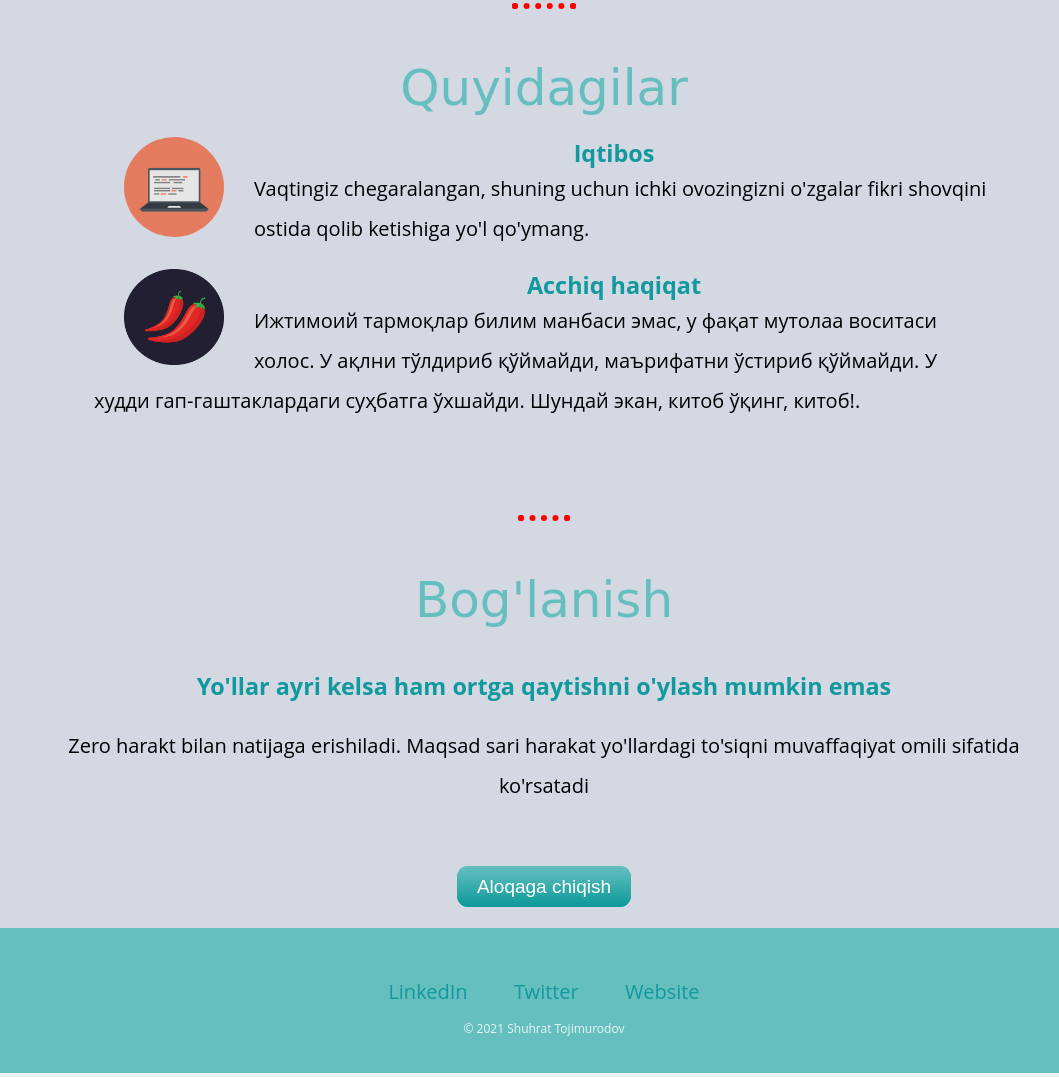
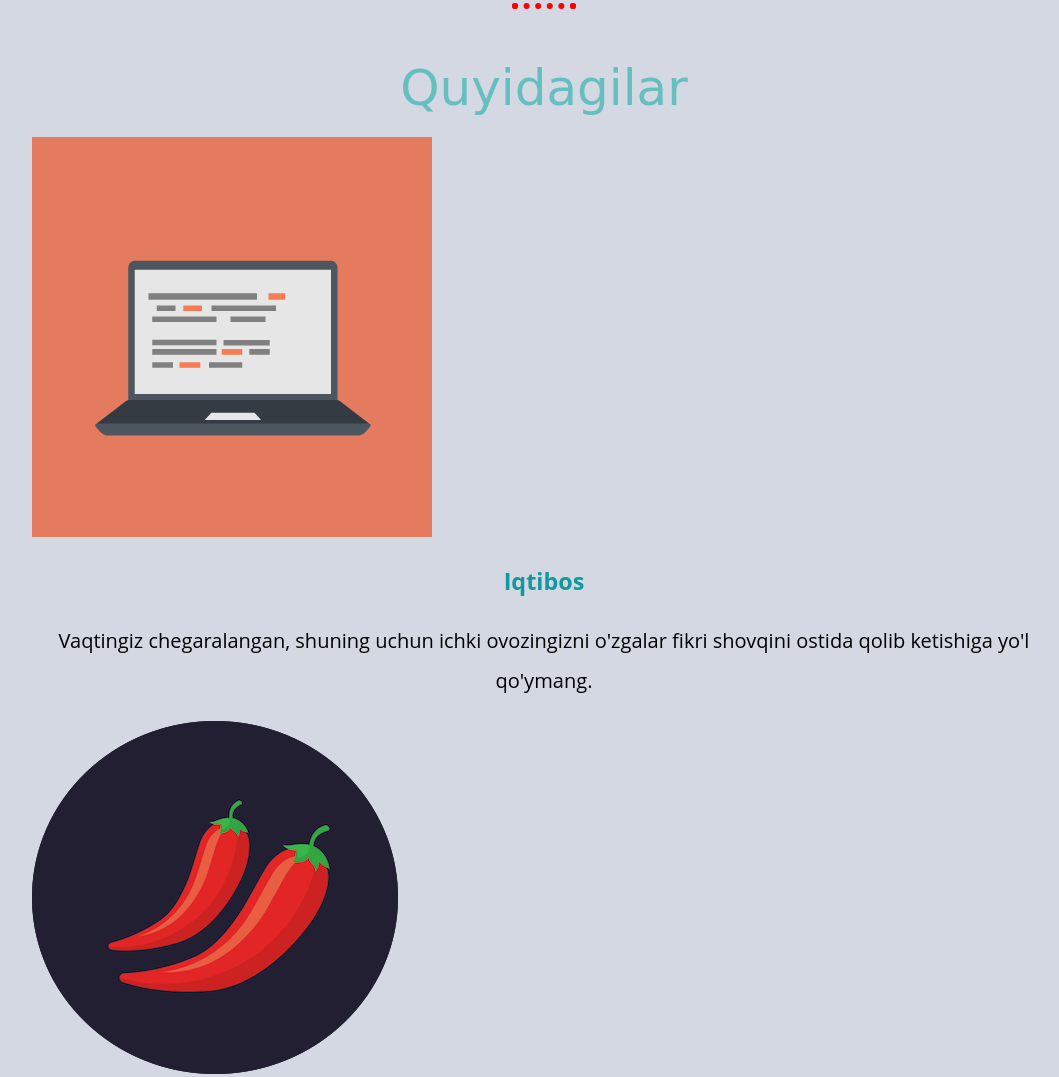
Before and after one commit to Shukhrat707/astro, a plain HTML site: page index 2.html in a window 1280 px wide. Shown: the part 1277-2354 px from the top of the page, without its empty margins (96-1155 px from the left). Drawn offline with Linux system fonts and the light colour scheme; files whose address does not match are found by name.

Commit message:
Update index 2.html

```diff
--- a/index 2.html
+++ b/index 2.html
@@ -34,15 +34,18 @@
       <p class="intro">Lochin shamolga teskari uchganda yuqorilaydi, shamol bo'ylab emas</p>
     </div>
     <hr>
-    <div class="skills">
+    <div class="skills row">
       <h2 class="mys"> Quyidagilar </h2>
-      <div class="container">
-        <img style="border-radius:50%;"src="computer.png" alt="">
+      <div class="col-lg-6">
+        <img class="img-roll style="border-radius:50%;" src="/Users/shukhrattojimurodov/Desktop/Web development/Css-My Site/CSS/images/computer.png" alt="">
         <h3>Iqtibos</h3>
         <p>Vaqtingiz chegaralangan, shuning uchun ichki ovozingizni o'zgalar fikri shovqini ostida qolib ketishiga yo'l qo'ymang.</p>
-      <img src="chillies.png" alt="">
-          <h3>Acchiq haqiqat</h3>
-          <p>Ижтимоий тармоқлар билим манбаси эмас, у фақат мутолаа воситаси холос. У ақлни тўлдириб қўймайди, маърифатни ўстириб қўймайди. У худди гап-гаштаклардаги суҳбатга ўхшайди. Шундай экан, китоб ўқинг, китоб!.</p>
+      </div>
+      <div class="col-lg-6">
+        <img class="img-roll"src="/Users/shukhrattojimurodov/Desktop/Web development/Css-My Site/CSS/images/chillies.png" alt="">
+        <h3>Acchiq haqiqat</h3>
+        <p>Ижтимоий тармоқлар билим манбаси эмас, у фақат мутолаа воситаси холос. У ақлни тўлдириб қўймайди, маърифатни ўстириб қўймайди. У худди гап-гаштаклардаги суҳбатга ўхшайди. Шундай экан, китоб ўқинг, китоб!.</p>
+      </div>
     </div><br>
     <hr>
     <div class="contact-me">
```
